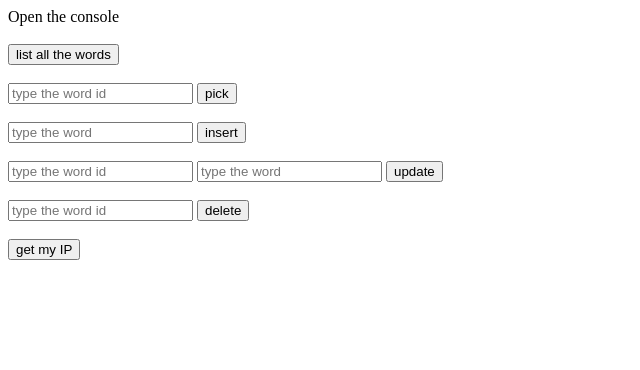
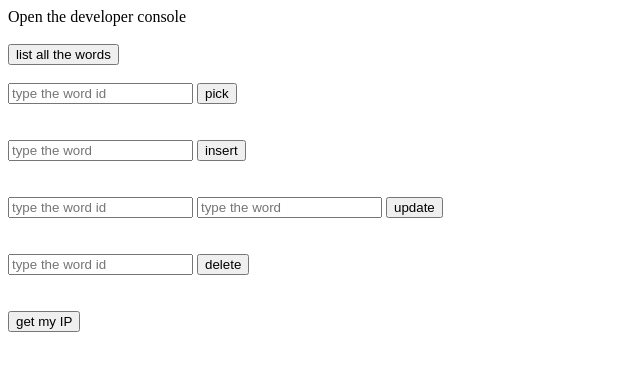
Before and after one commit to oxesoft/rust-web-backend-sample-stack, a plain HTML site: page static/index.html in a window 1280 px wide. Shown: the whole page, without its empty margins (0-640 px from the left). Drawn offline with Linux system fonts and the light colour scheme.

Commit message:
improvements in the sample html

```diff
--- a/static/index.html
+++ b/static/index.html
@@ -74,27 +74,35 @@
         </script>
     </head>
     <body>
-        Open the console
+        Open the developer console
         <br>
         <br>
         <button onclick="listWords()">list all the words</button>
         <br>
         <br>
-        <input id="pick-word-id" type="text" placeholder="type the word id">
-        <button onclick="getWord()">pick</button>
+        <form onsubmit="getWord(); return false;">
+            <input id="pick-word-id" type="number" min="1" required placeholder="type the word id">
+            <button type="submit">pick</button>
+        </form>
         <br>
         <br>
-        <input id="insert-word" type="text" placeholder="type the word">
-        <button onclick="insertWord()">insert</button>
+        <form onsubmit="insertWord(); return false;">
+            <input id="insert-word" type="text" required placeholder="type the word">
+            <button type="submit">insert</button>
+        </form>
         <br>
         <br>
-        <input id="update-word-id" type="text" placeholder="type the word id">
-        <input id="update-word" type="text" placeholder="type the word">
-        <button onclick="updateWord()">update</button>
+        <form onsubmit="updateWord(); return false;">
+            <input id="update-word-id" type="number" min="1" required placeholder="type the word id">
+            <input id="update-word" type="text" required placeholder="type the word">
+            <button type="submit">update</button>
+        </form>
         <br>
         <br>
-        <input id="delete-word-id" type="text" placeholder="type the word id">
-        <button onclick="deleteWord()">delete</button>
+        <form onsubmit="deleteWord(); return false;">
+            <input id="delete-word-id" type="number" min="1" required placeholder="type the word id">
+            <button type="submit">delete</button>
+        </form>
         <br>
         <br>
         <button onclick="getMyIP()">get my IP</button>
```
Also changed, not shown: 1 other file.
